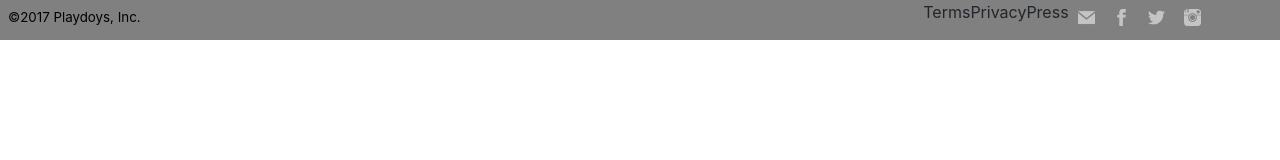
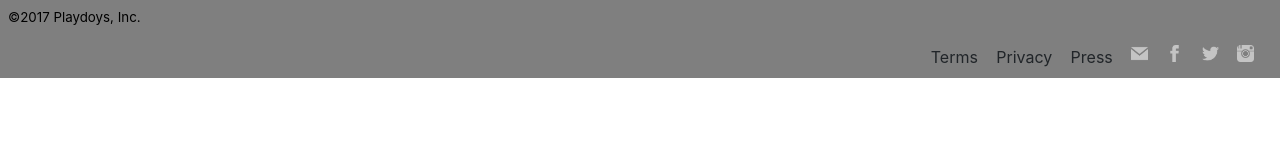
Before and after one commit to Akenaftw/footersocialdesignchallenge, a plain HTML site: page index.html in a window 1280 px wide. Drawn offline with nearby package versions, Linux system fonts and the light colour scheme.

Commit message:
final commit

```diff
--- a/style.css
+++ b/style.css
@@ -1,5 +1,5 @@
 .footwrapper{
-    background-color: grey;
+    background-color: #7f7f7f;
     border: black;
     display: flex;
     flex-direction: row;
@@ -19,8 +19,7 @@
 #wrapperbuttons{
     display: flex;
     flex-direction: row;
-    justify-content: right;
-    margin-left: 65%;
+    margin-left: 72%;
     allign-self: center;
 }
 
@@ -59,3 +58,7 @@
 img{
     margin: 4%;
 }
+
+p{
+    margin: 4%;
+}
```
